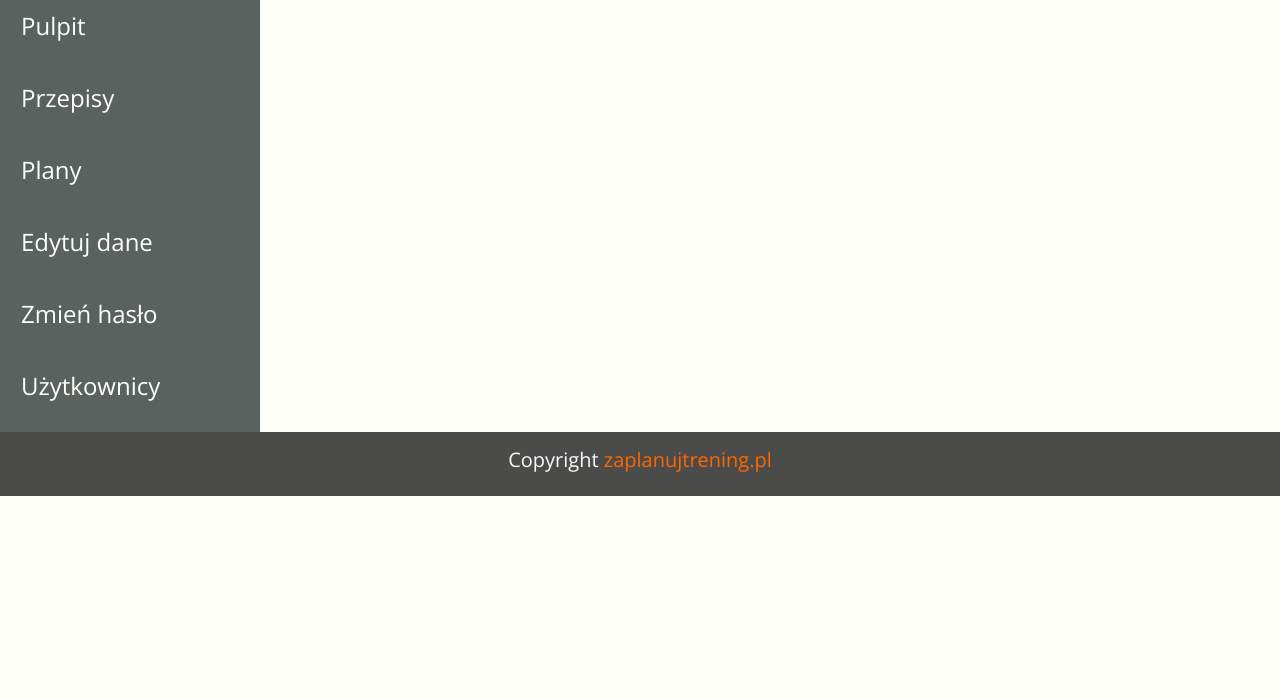
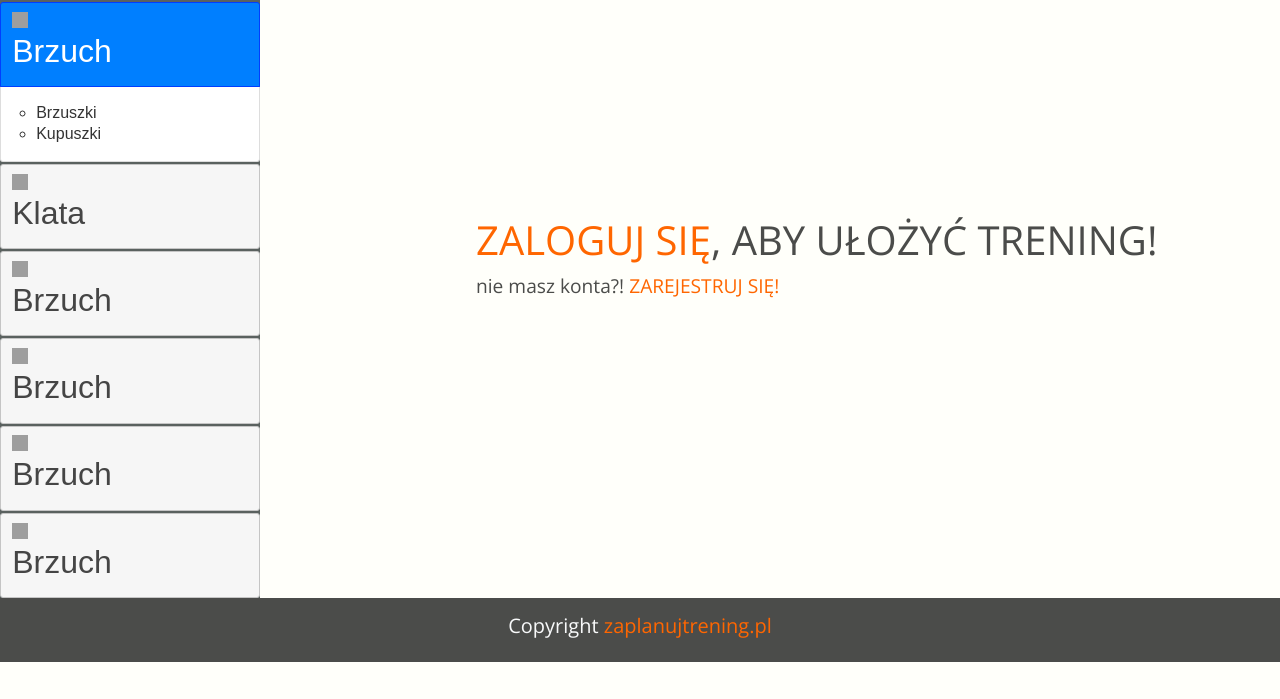
Before and after one commit to zuzaslomska/zaplanujtrening, a Django app: page / in a window 1280 px wide. Shown: the part 101-800 px from the top of the page. Run offline with Django 3.2, Linux system fonts and the light colour scheme; some libraries are stand-ins or nearby versions; some web fonts are replaced; grey boxes are pictures that could not be loaded.

Commit message:
changed sidebar

```diff
--- a/Zaplanujtrening/Trening/static/css/style.css
+++ b/Zaplanujtrening/Trening/static/css/style.css
@@ -457,3 +457,8 @@ margin: 0 auto !important;
 .schedules-content-header {
   margin-bottom: 50px;
 }
+
+.inform{
+	margin-top:200px;
+	margin-left:200px;
+}
--- a/Zaplanujtrening/Trening/templates/__base1__glowna.html
+++ b/Zaplanujtrening/Trening/templates/__base1__glowna.html
@@ -11,6 +11,17 @@
         rel="stylesheet">
     <link rel="stylesheet" href="{% static "css/style.css"%}">
     <link rel="stylesheet" href="https://use.fontawesome.com/releases/v5.5.0/css/all.css" integrity="sha384-B4dIYHKNBt8Bc12p+WXckhzcICo0wtJAoU8YZTY5qE0Id1GSseTk6S+L3BlXeVIU" crossorigin="anonymous">
+      <link rel="stylesheet" href="//code.jquery.com/ui/1.12.1/themes/base/jquery-ui.css">
+  <link rel="stylesheet" href="/resources/demos/style.css">
+  <script src="https://code.jquery.com/jquery-1.12.4.js"></script>
+  <script src="https://code.jquery.com/ui/1.12.1/jquery-ui.js"></script>
+  <script>
+  $( function() {
+    $( ".accordion" ).accordion({
+      collapsible: true
+    });
+  } );
+  </script>
 </head>
 
 <body class="recipes-section">
@@ -43,52 +54,56 @@
     </header>
     <section class="dashboard-section">
         <div class="row dashboard-nowrap">
-                <ul class="nav flex-column long-bg">
-                        <li class="nav-item">
-                            <a class="nav-link" href="/">
-                                <span>Pulpit</span>
-                                <i class="fas fa-angle-right"></i>
-                            </a>
-                        </li>
-                        <li class="nav-item">
-                            <a class="nav-link" href="/recipe/list">
-                                <span>Przepisy</span>
-                                <i class="fas fa-angle-right"></i>
-                            </a>
-                        </li>
-                        <li class="nav-item">
-                            <a class="nav-link" href="/plan/list">
-                                <span>Plany</span>
-                                <i class="fas fa-angle-right"></i>
-                            </a>
-                        </li>
-                        <li class="nav-item">
-                            <a class="nav-link" href="">
-                                <span>Edytuj dane</span>
-                                <i class="fas fa-angle-right"></i>
-                            </a>
-                        </li>
-                        <li class="nav-item">
-                            <a class="nav-link disabled" href="">
-                                <span>Zmień hasło</span>
-                                <i class="fas fa-angle-right"></i>
-                            </a>
-                        </li>
-                        <li class="nav-item">
-                            <a class="nav-link" href="">
-                                <span>Użytkownicy</span>
-                                <i class="fas fa-angle-right"></i>
-                            </a>
-                        </li>
+                <ul class="nav flex-column long-bg accordion">
+                    <div class="nav-item"><h2>Brzuch</h2></div>
+                            <div>
+                            <ul>
+                                <li>Brzuszki</li>
+                                <li>Kupuszki</li>
+                            </ul>
+                            </div>
+                    <div class="nav-item"><h2>Klata</h2></div>
+                            <div>
+                            <ul>
+                                <li>Brzuszki</li>
+                                <li>Kupuszki</li>
+                            </ul>
+                            </div>
+                    <div class="nav-item"><h2>Brzuch</h2></div>
+                            <div>
+                            <ul>
+                                <li>Brzuszki</li>
+                                <li>Kupuszki</li>
+                            </ul>
+                            </div>
+                    <div class="nav-item"><h2>Brzuch</h2></div>
+                            <div>
+                            <ul>
+                                <li>Brzuszki</li>
+                                <li>Kupuszki</li>
+                            </ul>
+                            </div>
+                    <div class="nav-item"><h2>Brzuch</h2></div>
+                            <div>
+                            <ul>
+                                <li>Brzuszki</li>
+                                <li>Kupuszki</li>
+                            </ul>
+                            </div>
+                    <div class="nav-item"><h2>Brzuch</h2></div>
+                            <div>
+                            <ul>
+                                <li>Brzuszki</li>
+                                <li>Kupuszki</li>
+                            </ul>
+                            </div>
                     </ul>
 
             <div class="m-4 p-3 width-medium text-color-darker">
-
+                {% block content %}{% endblock %}
             </div>
         </div>
     </section>
-
-{% block content %}{% endblock content %}
 
         <footer class="footer-section pt-3 pb-3">
             <div class="container text-center">
@@ -96,6 +111,7 @@
             </div>
         </footer>
 
+      <script>
     <script src="https://code.jquery.com/jquery-3.3.1.slim.min.js" integrity="sha384-q8i/X+965DzO0rT7abK41JStQIAqVgRVzpbzo5smXKp4YfRvH+8abtTE1Pi6jizo"
         crossorigin="anonymous"></script>
     <script src="https://cdnjs.cloudflare.com/ajax/libs/popper.js/1.14.3/umd/popper.min.js" integrity="sha384-ZMP7rVo3mIykV+2+9J3UJ46jBk0WLaUAdn689aCwoqbBJiSnjAK/l8WvCWPIPm49"
--- /dev/null
+++ b/Zaplanujtrening/Trening/templates/index.html
@@ -0,0 +1,7 @@
+{% extends "__base1__glowna.html" %}
+{% block content%}
+    <div class="inform">
+    <h1><a href="/login" class="color-header">ZALOGUJ SIĘ</a>, ABY UŁOŻYĆ TRENING!</h1>
+    <p>nie masz konta?! <a href="/rejestracja" class="color-header">ZAREJESTRUJ SIĘ!</a></p>
+    </div>
+{% endblock %}
--- /dev/null
+++ b/Zaplanujtrening/Trening/templates/js/scripts.js
@@ -0,0 +1,5 @@
+  $( function() {
+    $( "#accordion" ).accordion({
+      collapsible: true
+    });
+  } );
--- a/Zaplanujtrening/Trening/views.py
+++ b/Zaplanujtrening/Trening/views.py
@@ -2,14 +2,19 @@ from django.shortcuts import render
 from Zaplanujtrening import urls
 from django.http import request
 from django.views import View
+from django.views.generic import TemplateView
 from django.contrib.auth.models import User
 from django.contrib.auth import authenticate,login, logout
 from django.contrib.auth.forms import UserCreationForm, AuthenticationForm
 from django.http import HttpResponse, HttpResponseForbidden
 
-class MainSite(View):
-    def get(self,request):
-        return render(request,"__base1__glowna.html")
+class IndexView(TemplateView):
+    template_name = "index.html"
+
+
+class ContactView(TemplateView):
+    template_name = "contact.html"
+
 
 
 class Registration(View):
--- a/Zaplanujtrening/Zaplanujtrening/urls.py
+++ b/Zaplanujtrening/Zaplanujtrening/urls.py
@@ -15,11 +15,12 @@ Including another URLconf
 """
 from django.contrib import admin
 from django.urls import path
-from Trening.views import MainSite, Registration, Login
+from Trening.views import IndexView, Registration, Login, ContactView
 
 urlpatterns = [
     path('admin/', admin.site.urls),
-    path('', MainSite.as_view()),
+    path('', IndexView.as_view()),
+    path('contact/', ContactView.as_view()),
     path('rejestracja/', Registration.as_view()),
     path('login/', Login.as_view()),
 
```
Also changed, not shown: Zaplanujtrening/Trening/templates/contact.html (added, +24 -0 lines).
